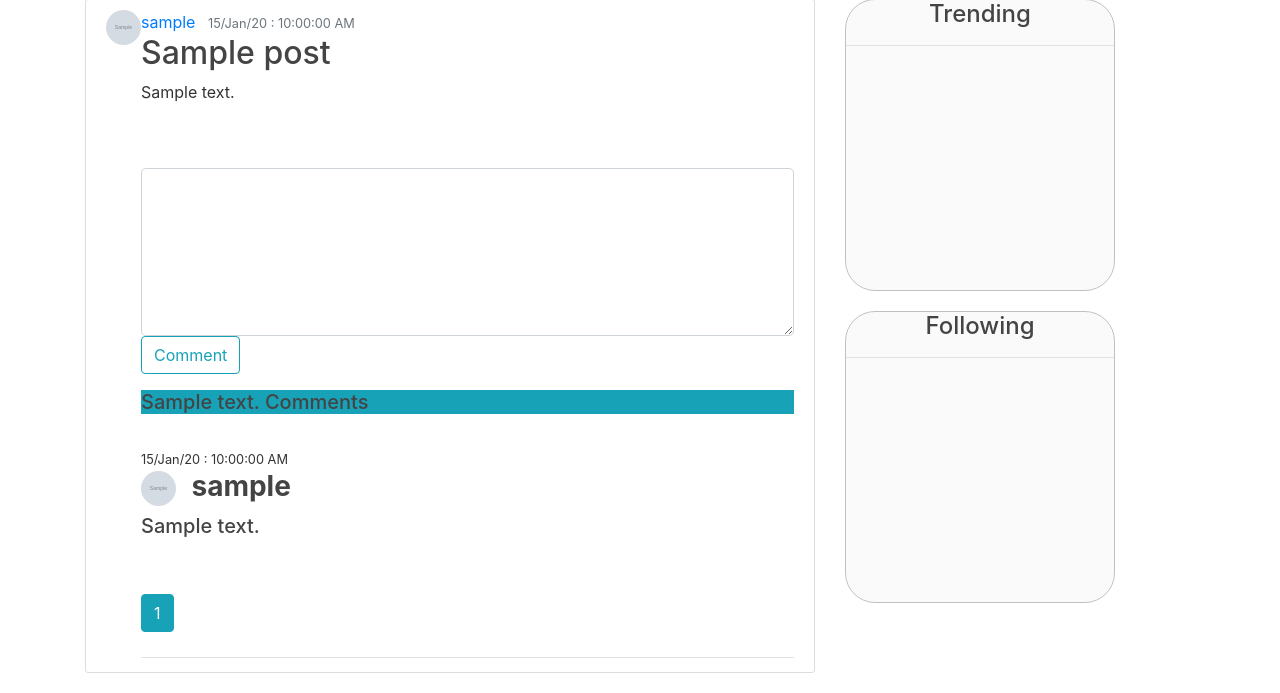
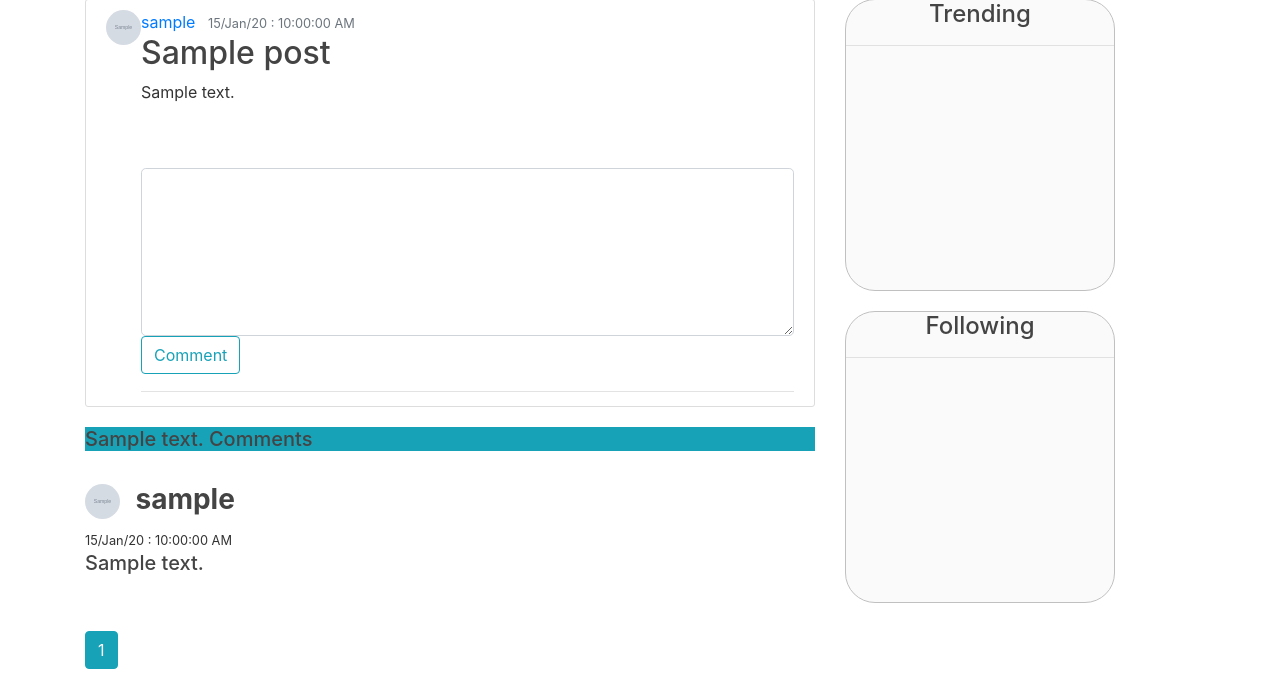
Before and after one commit to SteveParadox/CrazyThought, a Flask app: template flaskblog/templates/post.html in a window 1280 px wide. Shown: the part 129-822 px from the top of the page. Run offline with Flask 2, Linux system fonts and the light colour scheme; a user stored in the database is signed in; tables that the repository leaves empty hold one stand-in row (values such as "Sample post"); the template is opened without the code that fills it: values that come from a table or form of the project are taken from there, most other values are stand-ins (such as "Sample title", 1, 10 or a date in 2020); grey boxes marked "Sample" are stand-in pictures; some libraries are stand-ins or nearby versions; some web fonts are replaced.

Commit message:
Add files via upload

```diff
--- a/flaskblog/templates/home.html
+++ b/flaskblog/templates/home.html
@@ -1,7 +1,8 @@
 {% extends "layout.html" %}
 {% block content %}
     {% for post in posts.items %}
-        <article class="media content-section">
+<br>
+        <article class="squad">
             <img class="rounded-circle article-img" src="{{ url_for('static', filename= 'profile_pics/' + post.author.image_file) }}">
           <div class="media-body">
             <div class="article-metadata">
@@ -9,8 +10,7 @@
                 <small class="text-muted"><i>{{ post.date_posted.strftime('%d/%b/%y   :   %r') }}</i></small>
             </div>
             <h5><a class="article-title" href="{{ url_for('posts.post', post_id = post.id) }}">{{ post.title }}</a></h5>
-            <p class="article-content">{{ post.content }}</p>
-
+            <p class="article-content" >{{ post.content }}</p>
                <div>
                    {% if post.img_filename %}
              <img align="center" class="article-content" src="{{  url_for('static', filename= 'post_pics/' + post.img_filename) }}">
--- a/flaskblog/templates/post.html
+++ b/flaskblog/templates/post.html
@@ -22,6 +22,7 @@
 {% endif %}
         <br>
         <br>
+
           {% if current_user.is_authenticated %}
 
          <form method="POST">
@@ -37,6 +38,10 @@
 
 
             </form>
+     </div>
+    </article>
+<article>
+<div>
           <div class="bg-info">
               <h5>{{ post.comments }} Comments</h5>
           </div>
@@ -49,9 +54,7 @@
 
 
 
-<small  class="date">
-                          {{ comment.pub_date.strftime('%d/%b/%y   :   %r') }}
-                   </small>
+
 
                       <h3  class="comment">
                           <a class="mr-2" href="{{ url_for('users.user_post', username=comment.reply.username) }}">
@@ -59,6 +62,9 @@
                           </a>
                            <b> {{ comment.reply.username }} </b>
                      </h3>
+                      <small  class="date">
+                          {{ comment.pub_date.strftime('%d/%b/%y   :   %r') }}
+                   </small>
 
 
                      <h5  class="comment">
```
